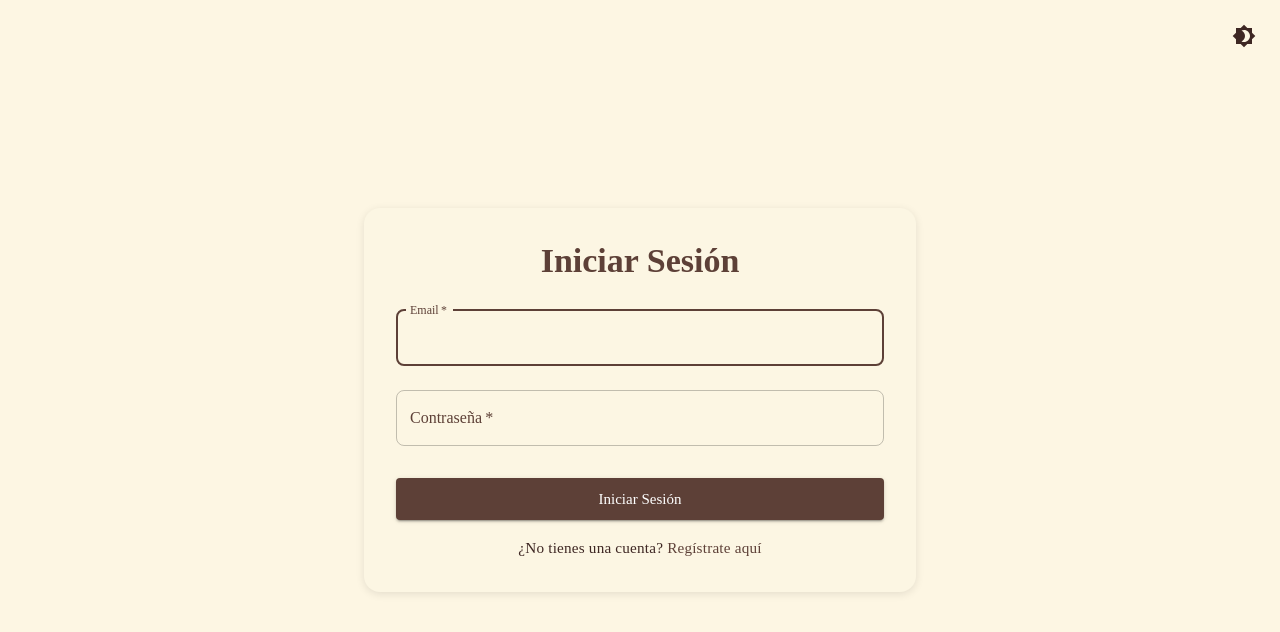
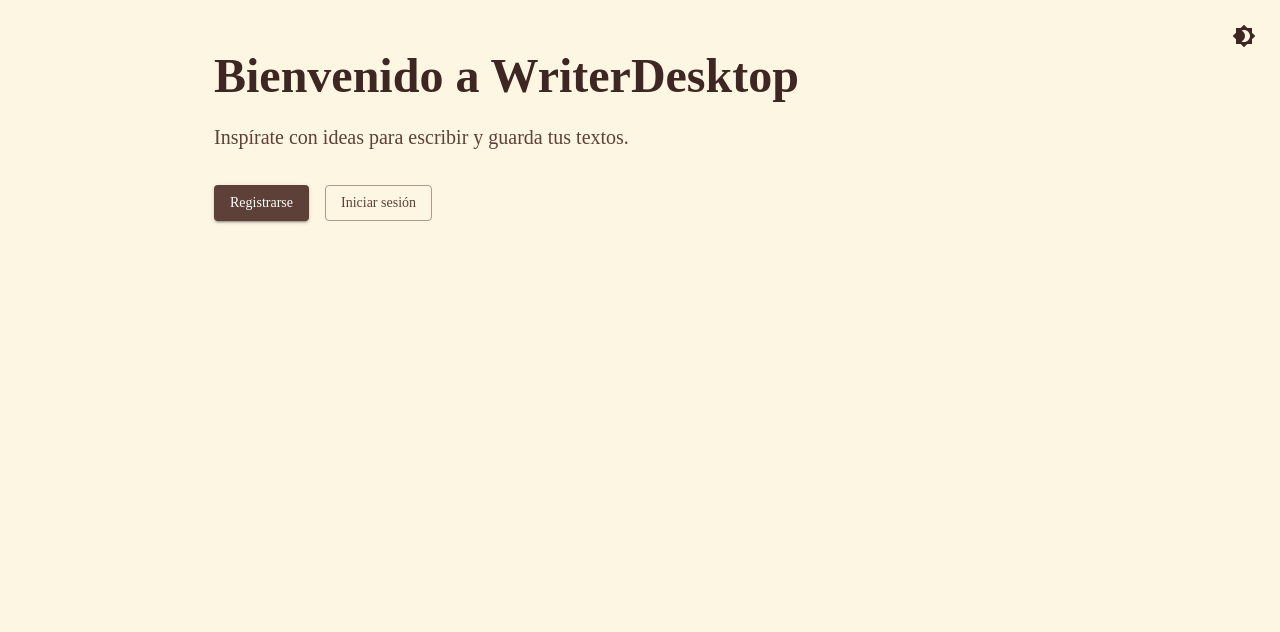
Before and after one commit to lamontanarog/WritterDesktop, a React (Vite) app: page / in a window 1280 px wide. Before the commit this address led to /login. Shown: the top 632 px of the page. Built offline with nearby package versions, Linux system fonts and the light colour scheme; no server answers.

Commit message:
Feature: NewLanding

```diff
--- /dev/null
+++ b/src/components/Landing.tsx
@@ -0,0 +1,17 @@
+import { Container, Typography, Button, Box } from "@mui/material";
+const Landing = () => {
+    return (
+      <Container maxWidth="md" sx={{ py: 6 }}>
+        <Typography variant="h3" gutterBottom>Bienvenido a WriterDesktop</Typography>
+        <Typography variant="h6" color="text.secondary" gutterBottom>
+          Inspírate con ideas para escribir y guarda tus textos.
+        </Typography>
+        <Box mt={4}>
+          <Button variant="contained" href="/register" sx={{ mr: 2 }}>Registrarse</Button>
+          <Button variant="outlined" href="/login">Iniciar sesión</Button>
+        </Box>
+      </Container>
+    );
+  };
+
+  export default Landing;
--- a/src/components/ProtectedRoute.tsx
+++ b/src/components/ProtectedRoute.tsx
@@ -2,6 +2,8 @@ import { useEffect, useMemo } from 'react';
 import { Navigate, useLocation } from 'react-router-dom';
 import { useGetCurrentUserQuery } from '../features/api/apiSlice';
 import { CircularProgress, Box } from '@mui/material';
+import { useSelector } from 'react-redux';
+import { selectIsAuthenticated } from '../features/user/userSlice';
 
 interface ProtectedRouteProps {
     children: React.ReactNode;
@@ -10,9 +12,10 @@ interface ProtectedRouteProps {
 }
 
 const ProtectedRoute = ({ children, allowedRoles, role }: ProtectedRouteProps) => {
+    const isAuthenticated = useSelector(selectIsAuthenticated)
     const location = useLocation();
     const { data: user, isLoading, isError } = useGetCurrentUserQuery(undefined, {
-        skip: !localStorage.getItem('token')
+        skip: !isAuthenticated
       });
 
     const neededRoles = allowedRoles ?? (role ? [role] : undefined);
--- a/src/features/user/userSlice.ts
+++ b/src/features/user/userSlice.ts
@@ -1,4 +1,5 @@
-import {createSlice, PayloadAction} from "@reduxjs/toolkit";
+import { createSlice, PayloadAction } from "@reduxjs/toolkit";
+import { RootState } from "../../store";
 
 export type UserRole = 'USER' | 'ADMIN';
 
@@ -89,5 +90,7 @@ const userSlice = createSlice({
     }
 });
 
+export const selectIsAuthenticated = (state: RootState) => state.user.isAuthenticated;
+export const selectUserRole = (state: RootState) => state.user.role;
 export const { loginStart, loginSuccess, loginFailure, logout, updateUser } = userSlice.actions;
 export default userSlice.reducer;
--- a/src/routes/index.tsx
+++ b/src/routes/index.tsx
@@ -6,6 +6,7 @@ import Write from "../pages/Write";
 import Profile from "../pages/Profile";
 import Dashboard from "../pages/admin/Dashboard";
 import ProtectedRoute from "../components/ProtectedRoute";
+import Landing from "../components/Landing";
 
 export const AppRoutes = () => {
   return (
@@ -17,6 +18,10 @@ export const AppRoutes = () => {
       {/* Rutas protegidas para usuarios normales */}
       <Route
         path="/"
+        element={<Landing/>}
+      />
+      <Route
+        path="/home"
         element={
           <ProtectedRoute role="USER">
             <Home />
```
